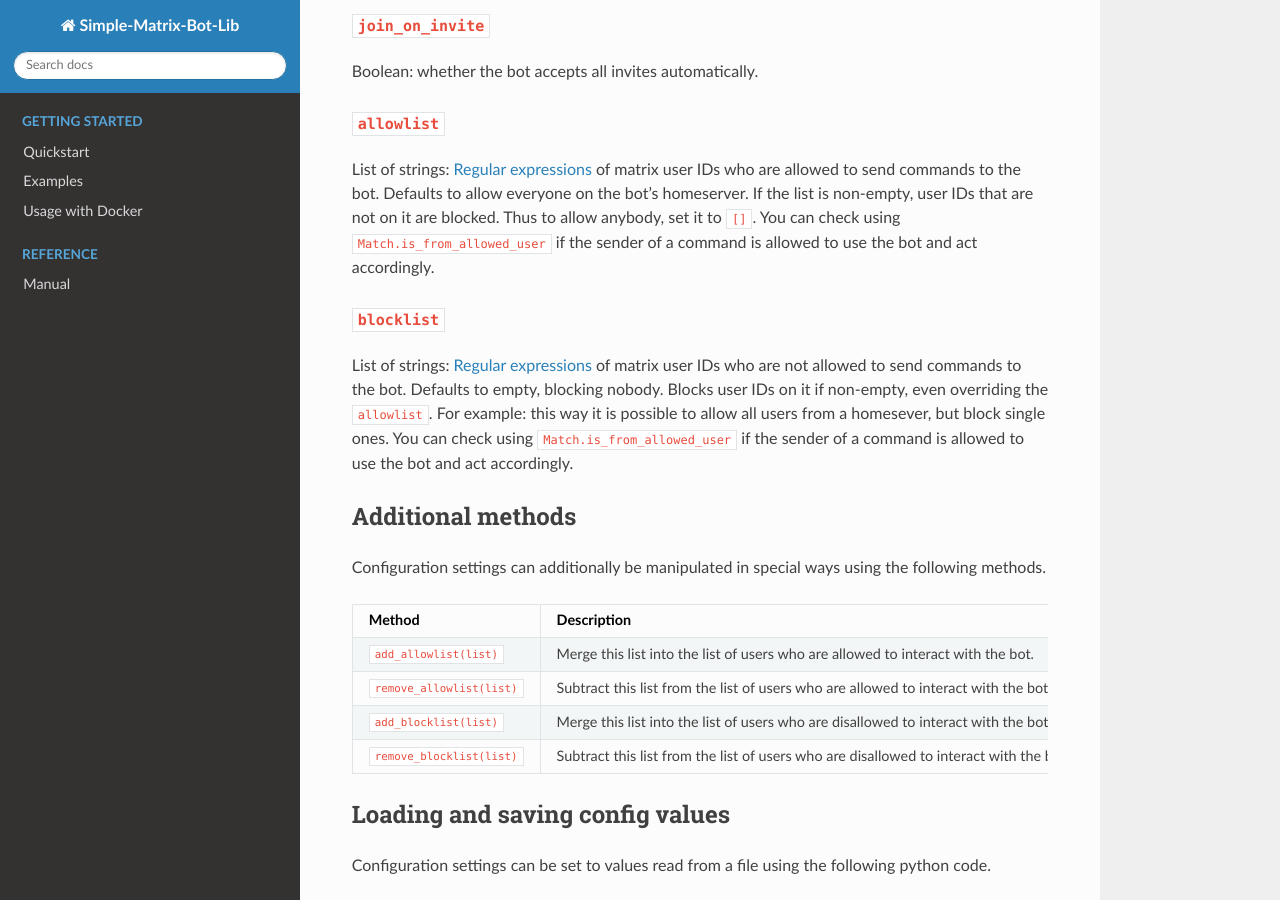
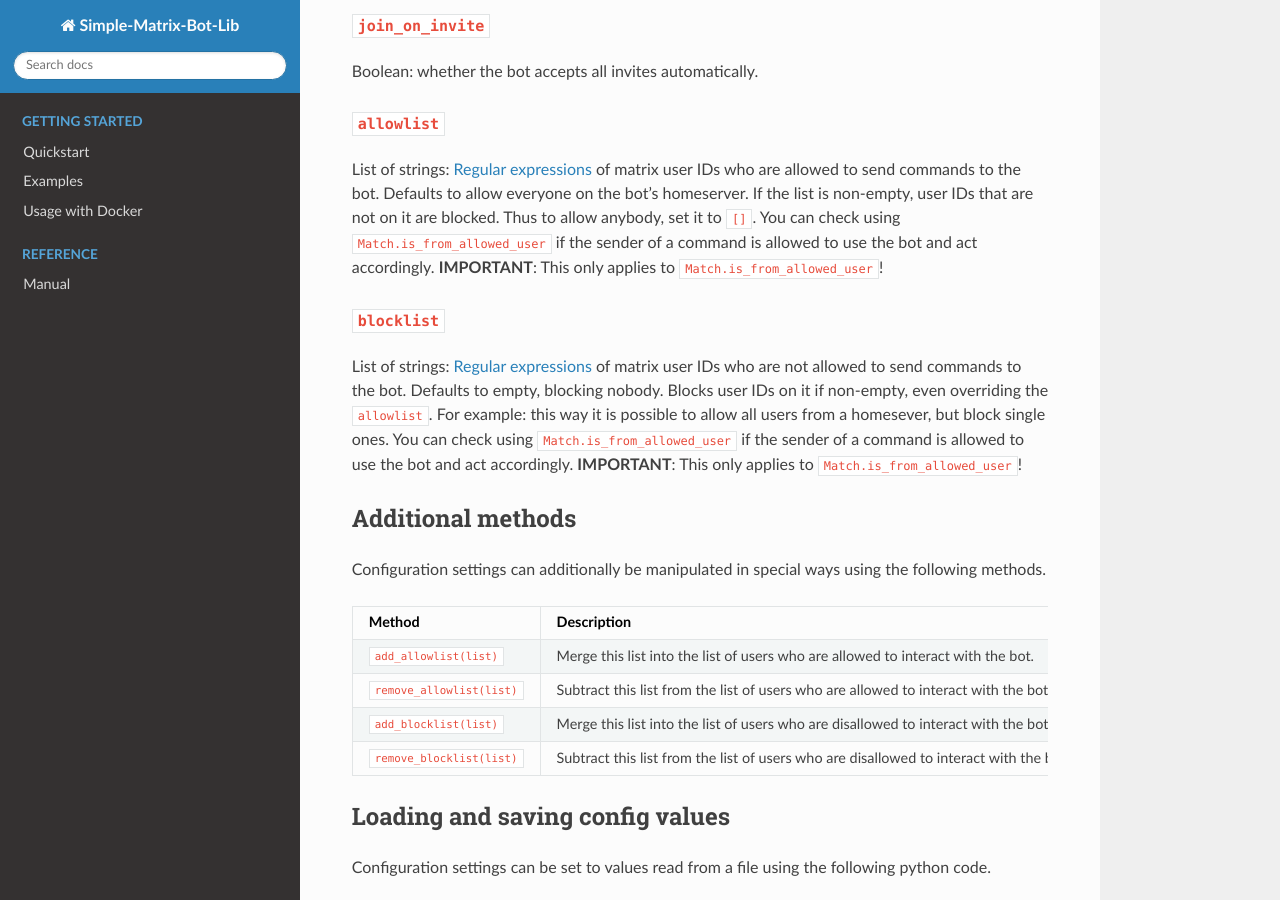
Before and after one commit to imbev/simplematrixbotlib, a Sphinx documentation site: the page built from doc/manual/config.md, in a window 1280 px wide and 900 px high, scrolled down 652 px. Built offline with Sphinx 7.4.7 and the Read the Docs theme 2.0.0, drawn with Linux system fonts in a browser that asks for light colours.

Commit message:
docs: :memo: Add important notices to allowlist and blocklist
Add the message "IMPORTANT: This only applies to Match.is_from_allowed_user!" after the allowlist and blocklist sections of the manual in the docs.

```diff
--- a/doc/manual/config.md
+++ b/doc/manual/config.md
@@ -23,15 +23,14 @@ Boolean: whether the bot accepts all invites automatically.
 ##### `allowlist`
 List of strings: [Regular expressions](https://docs.python.org/3/library/re.html) of matrix user IDs who are allowed to send commands to the bot.
 Defaults to allow everyone on the bot's homeserver.
-If the list is non-empty, user IDs that are not on it are blocked. Thus to allow anybody, set it to `[]`.
-You can check using `Match.is_from_allowed_user` if the sender of a command is allowed to use the bot and act accordingly.
+If the list is non-empty, user IDs that are not on it are blocked. Thus to allow anybody, set it to `[]`. You can check using `Match.is_from_allowed_user` if the sender of a command is allowed to use the bot and act accordingly. **IMPORTANT**: This only applies to `Match.is_from_allowed_user`!
 
 ##### `blocklist`
 List of strings: [Regular expressions](https://docs.python.org/3/library/re.html) of matrix user IDs who are not allowed to send commands to the bot.
 Defaults to empty, blocking nobody.
 Blocks user IDs on it if non-empty, even overriding the `allowlist`.
 For example: this way it is possible to allow all users from a homesever, but block single ones.
-You can check using `Match.is_from_allowed_user` if the sender of a command is allowed to use the bot and act accordingly.
+You can check using `Match.is_from_allowed_user` if the sender of a command is allowed to use the bot and act accordingly. **IMPORTANT**: This only applies to `Match.is_from_allowed_user`!
 
 #### Additional methods
 Configuration settings can additionally be manipulated in special ways using the following methods.
```
